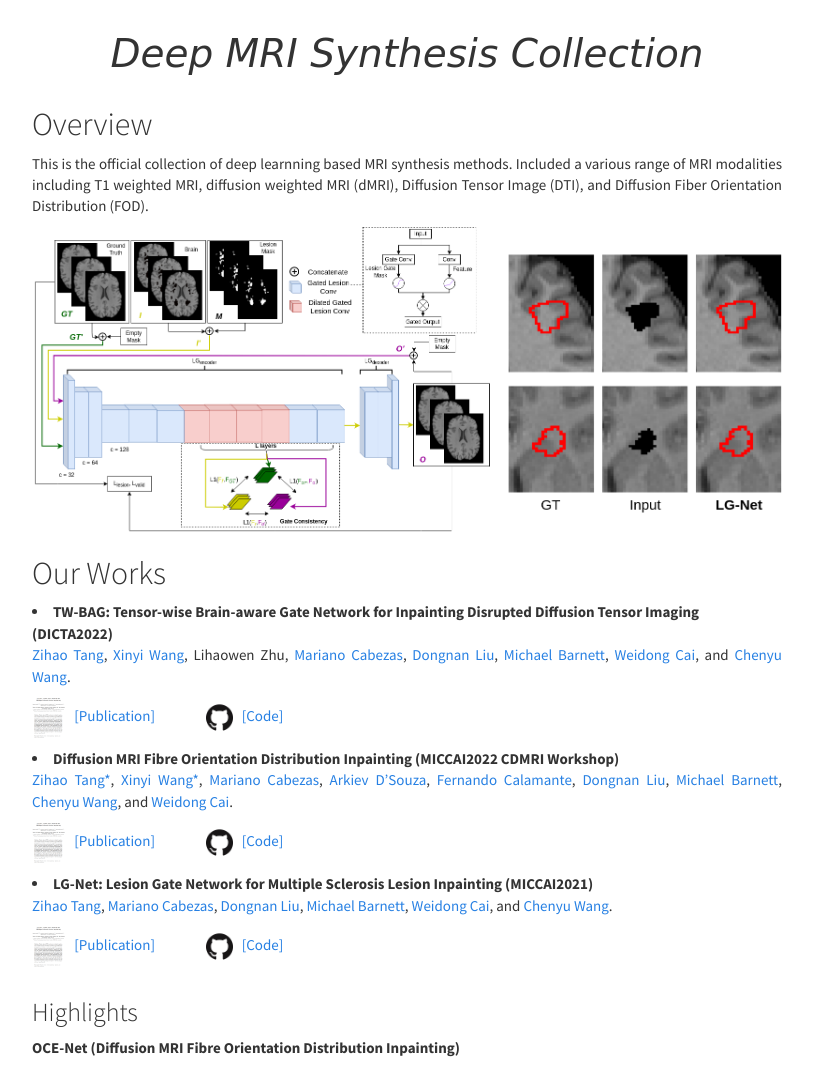
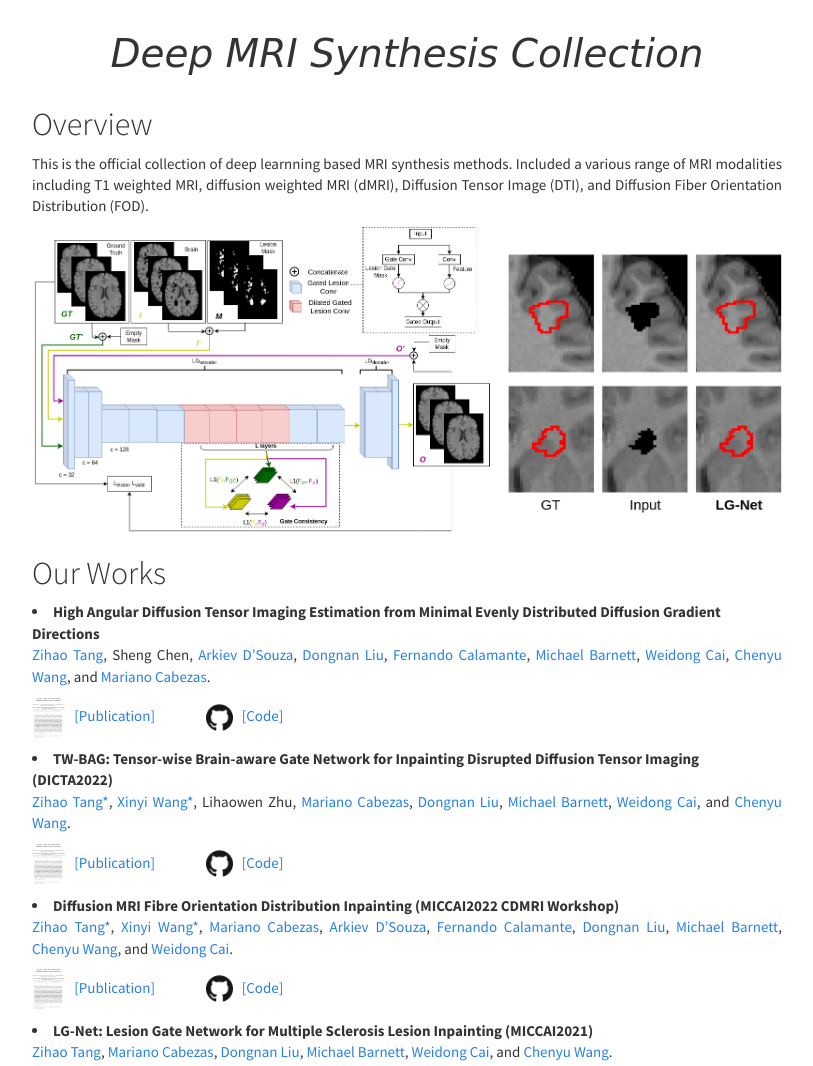
Before and after one commit to mri-synthesis/mri-synthesis.github.io, a plain HTML site: page index.html in a window 1280 px wide. Shown: the top 1066 px of the page, without its empty margins (233-1046 px from the left). Drawn offline with Linux system fonts and the light colour scheme; a script that the page names is missing.

Commit message:
Update HADTI-Net

```diff
--- a/index.html
+++ b/index.html
@@ -61,12 +61,37 @@
             <div class="col-md-8 col-md-offset-2">
                 <h2>Our Works</h2>
 
+                <li><strong>High Angular Diffusion Tensor Imaging Estimation from Minimal Evenly Distributed Diffusion Gradient Directions </strong>
+                    <p class="text-justify">
+                        <a href="https://scholar.google.com/citations?user=JAfD8moAAAAJ&hl" target='_blank'>
+                            Zihao Tang</a>,
+                            Sheng Chen,
+                        <a href="https://scholar.google.com/citations?user=eqO2au8AAAAJ" target='_blank'>
+                            Arkiev D’Souza</a>,
+                        <a href="https://scholar.google.com/citations?user=JZzb8XUAAAAJ&hl" target='_blank'>
+                            Dongnan Liu</a>,
+                        <a href="https://scholar.google.com/citations?user=_6_n0PIAAAAJ" target='_blank'>
+                            Fernando Calamante</a>,
+                        <a href="https://scholar.google.com/citations?user=iZVWDzwAAAAJ" target='_blank'>
+                            Michael Barnett</a>,
+                        <a href="https://weidong-tom-cai.github.io/" target='_blank'>
+                            Weidong Cai</a>,
+                        <a href="https://scholar.google.com/citations?user=mo0AoZAAAAAJ" target='_blank'>
+                            Chenyu Wang</a>, and
+                        <a href="https://scholar.google.com/citations?user=zPs-kAkAAAAJ" target='_blank'>
+                            Mariano Cabezas</a>.
+                    </p>
+                    <p><a href="https://arxiv.org/abs/2210.17076" target='_blank'><img src="./imgs/lg_net_paper.png" height="40px">&nbsp;&nbsp;&nbsp;[Publication]</a>
+                        &nbsp;&nbsp;&nbsp;&nbsp;&nbsp;&nbsp;&nbsp;&nbsp;&nbsp;&nbsp;&nbsp;&nbsp;&nbsp;&nbsp;&nbsp;
+                        <a href="https://github.com/ShengPig/hadti_net" target='_blank'><img src="./index_files/images/github_pad.png" height="40px">&nbsp;&nbsp;&nbsp;[Code]</a></p>
+                </li>
+
                 <li><strong>TW-BAG: Tensor-wise Brain-aware Gate Network for Inpainting Disrupted Diffusion Tensor Imaging (DICTA2022)</strong>
                     <p class="text-justify">
                         <a href="https://scholar.google.com/citations?user=JAfD8moAAAAJ&hl" target='_blank'>
-                            Zihao Tang</a>,
+                            Zihao Tang*</a>,
                         <a href="https://scholar.google.com/citations?user=_uPPBqUAAAAJ&hl" target='_blank'>
-                            Xinyi Wang</a>,
+                            Xinyi Wang*</a>,
                             Lihaowen Zhu,
                         <a href="https://scholar.google.com/citations?user=zPs-kAkAAAAJ" target='_blank'>
                             Mariano Cabezas</a>,
```
